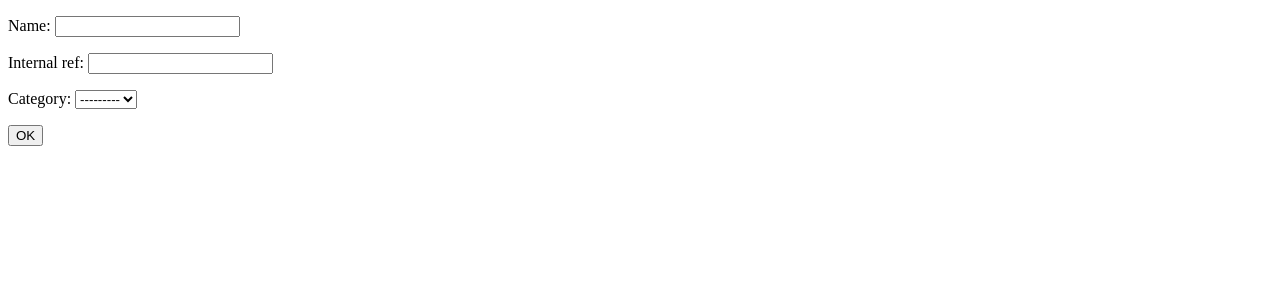
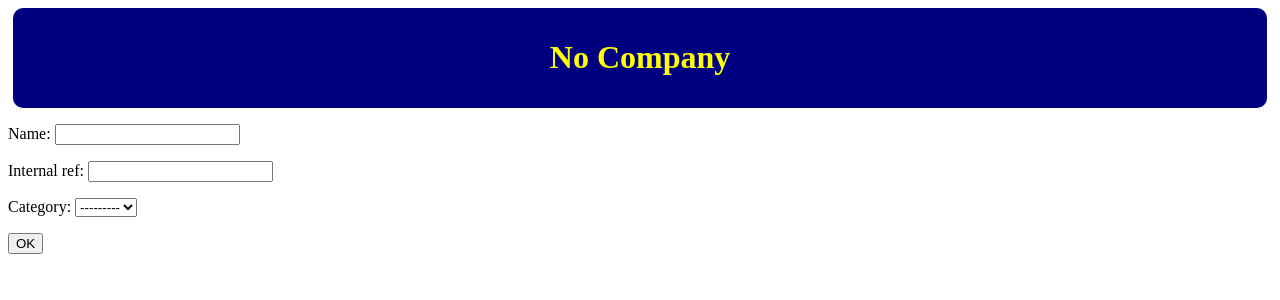
Before and after one commit to borderitsolutions/amadaa, a Django app: page /product/add in a window 1280 px wide. Shown: the top 300 px of the page. Run offline with Django 3.2, Linux system fonts and the light colour scheme; data that the repository does not hold is empty.

Commit message:
Some template updates.

```diff
--- a/amadaa/settings.py
+++ b/amadaa/settings.py
@@ -123,6 +123,9 @@ USE_TZ = True
 # https://docs.djangoproject.com/en/1.10/howto/static-files/
 
 STATIC_URL = '/static/'
+STATICFILES_DIRS = [
+    os.path.join(os.path.dirname(os.path.realpath(__file__)), '../static'),
+]
 
 # Auth
 
--- /dev/null
+++ b/static/css/base.css
@@ -0,0 +1,10 @@
+header {
+    margin-left: 5px;
+    margin-right: 5px;
+    padding-top: 10px;
+    padding-bottom: 10px;
+    background-color: #000080;
+    color: #ffff00;
+    border-radius: 10px;
+    text-align: center;
+}
--- a/templates/app_base.html
+++ b/templates/app_base.html
@@ -1,5 +1,9 @@
 {# All app templates should inherit from this. #}
 {% extends "base.html" %}
+
+{% block header %}
+  <h1>No Company</h1>
+{% endblock %}
 
 {% block body %}
   {% block action_top %}{% endblock %}
--- a/templates/base.html
+++ b/templates/base.html
@@ -1,9 +1,13 @@
 {# base template for all others to inherit #}
+
+{% load static %}
+
 <!doctype html>
 
 <html lang="en">
   <head>
     <title>{% block title %}{% endblock %} - Amadaa</title>
+    <link rel="stylesheet" type="text/css" href="{% static 'css/base.css' %}">
     {% block css %}{% endblock %}
     {% block js %}{% endblock %}
   </head>
```
